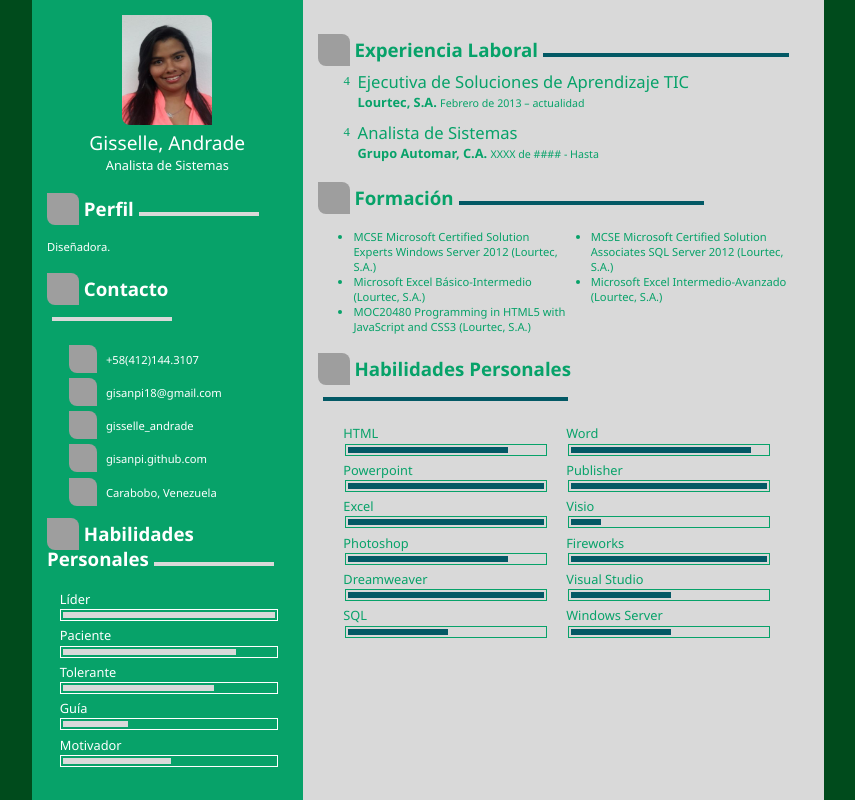
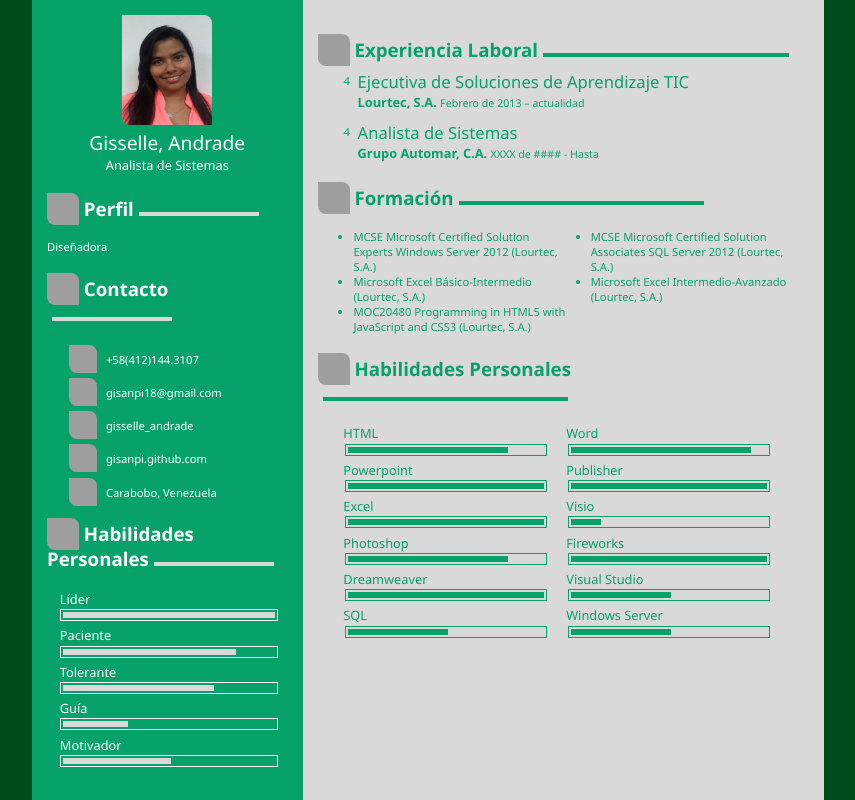
Before and after one commit to Gisanpi/gisanpi.github.io, a plain HTML site: page index.html in a window 1280 px wide. Shown: the top 800 px of the page, without its empty margins (208-1063 px from the left). Drawn offline with Linux system fonts and the light colour scheme; no server answers; grey boxes are pictures that could not be loaded; a web font is replaced by a local one.

Commit message:
Update cv.css

```diff
--- a/styles/cv.css
+++ b/styles/cv.css
@@ -145,7 +145,7 @@ h3:after {
     left: 4px;
     width: 50%;
     height: 0px;
-    border-top: 4px solid #035965;
+    border-top: 4px solid #07a269;
     z-index: 1;
     margin-left: 5px;
 }
@@ -293,7 +293,7 @@ ul#ulProfessionalSkill>li>div {
 ul#ulProfessionalSkill>li>div>b {
     display: block;
     height: 6px;
-    background: #035965;
+    background: #07a269;
     margin: 2px;
 }
 
```
